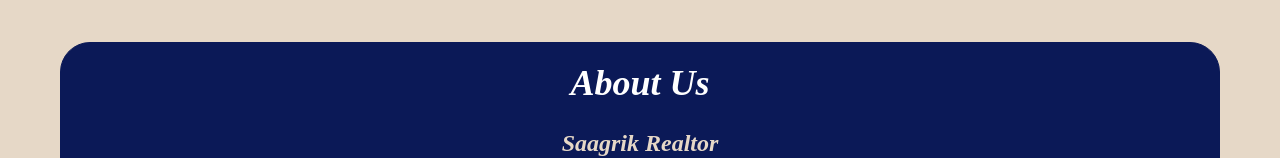
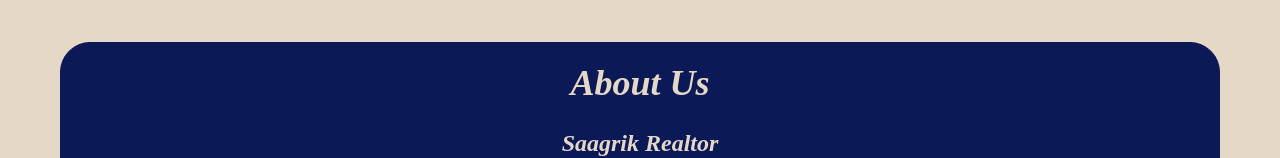
Before and after one commit to bitsphere-automation/bs, a plain HTML site: page index.html in a window 1280 px wide. Shown: the part 1498-1656 px from the top of the page. Drawn offline with nearby package versions, Linux system fonts and the light colour scheme; a web font is replaced by a local one.

Commit message:
Update index.html

```diff
--- a/index.html
+++ b/index.html
@@ -246,7 +246,7 @@ scalability, reduce overhead, and optimize operational throughput <I/></p>
 <section id="about" class="py-12 px-6" style="background-color: #0B1957; border: 1px solid #0B1957;
       border-radius: 30px;padding: 20px; margin: 10px;">
   <div class="max-w-5xl mx-auto text-center text-white">
-    <h2 class="text-4xl font-bold mb-6">About Us</h2>
+    <h2 class="text-4xl font-bold mb-6" style="color:#E6D8C7">About Us</h2>
 
     <div class="mb-10">
       <h3 class="text-2xl font-semibold" style="color:#E6D8C7">Saagrik Realtor</h3>
```
